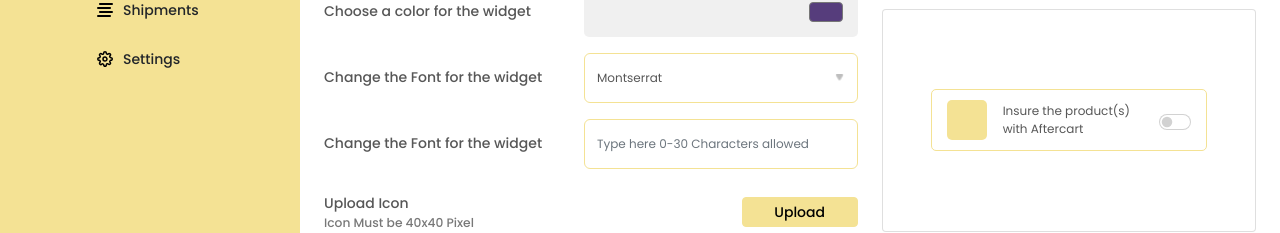
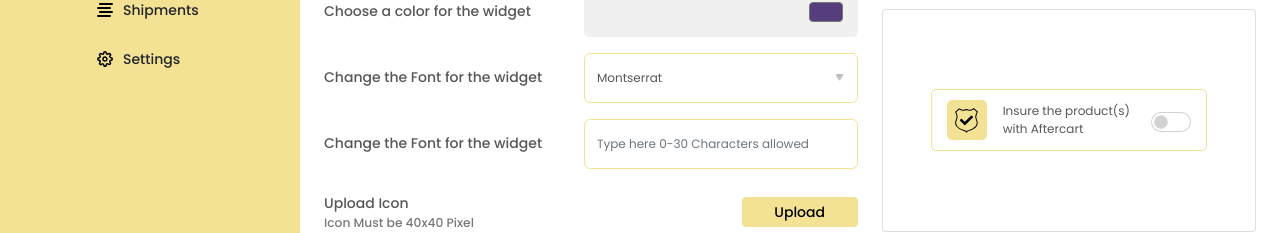
Before and after one commit to rdhassan/aftercard, a React (Vite) app: page /setting in a window 1280 px wide. Shown: the part 174-407 px from the top of the page. Built offline with nearby package versions, Linux system fonts and the light colour scheme.

Commit message:
design setting page

```diff
--- a/src/pages/setting/index.jsx
+++ b/src/pages/setting/index.jsx
@@ -2,6 +2,7 @@ import { Row, Col,Button,Form } from 'react-bootstrap';
 import ContentHeader from '../../component/content-header';
 import InputField from '../../component/input-field';
 import SideBar from '../../component/sidebar';
+import Sheild from '../../assets/ac-sheild.svg'
 import './index.scss';
 
 const SettingPage = () => {
@@ -46,7 +47,9 @@ const SettingPage = () => {
                 <div className='insure-pd card flex-1 mb-4 d-flex align-items-center justify-content-center p-lg-5 p-3'>
                   <div className='inner d-flex align-items-center justify-content-between'>
                     <div className='detail-in d-flex align-items-center'>
-                      <span className='icon'></span>
+                      <span className='icon d-flex align-items-center justify-content-center'>
+                        <img src={Sheild} />
+                      </span>
                       <span className='d-inline-flex mx-3'>Insure the product(s) with Aftercart</span>
                     </div>
                     <Form>
--- a/src/pages/setting/index.scss
+++ b/src/pages/setting/index.scss
@@ -5,8 +5,8 @@
     opacity: 0.7;
     border-color: #eee !important;
     .form-check-input {
-      width: 32px !important;
-      height: 16px !important;
+      width: 40px !important;
+      height: 20px !important;
     }
 
   }
```
Also changed, not shown: src/assets/ac-sheild.svg (added).
